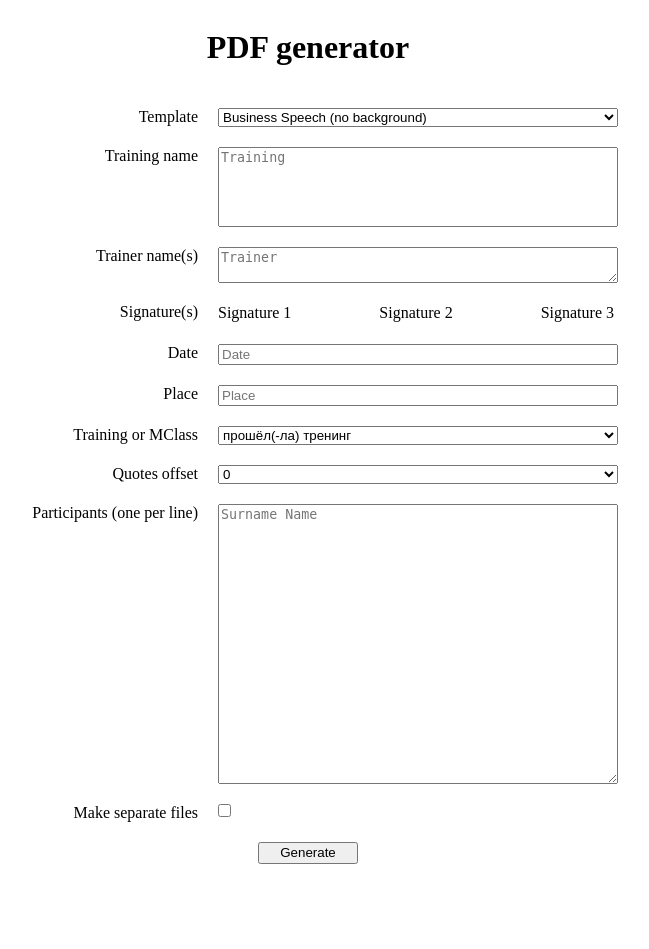
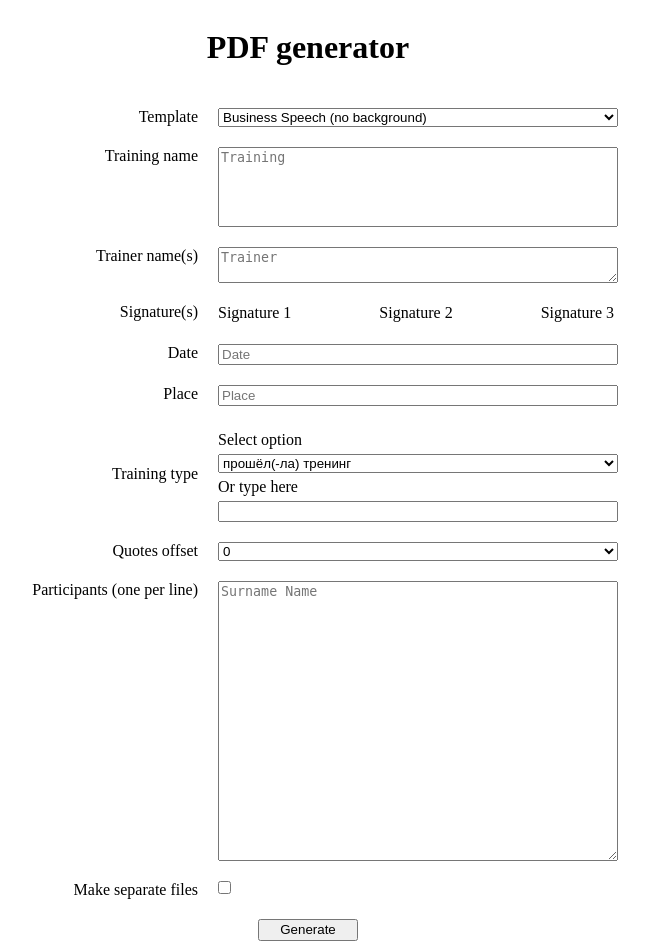
Before and after one commit to BusinessSpeech/pdf-generator, a Flask app: page / in a window 1280 px wide. Shown: the whole page, without its empty margins (10-659 px from the left). Before the commit the page ends 864 px from the top, so only its background shows below. Run offline with Flask 2, Linux system fonts and the light colour scheme; parts of the project's set-up code (start-up, migrations or seed data) failed here and were passed over.

Commit message:
Support custom training type text

```diff
--- a/python/pdf_writer.py
+++ b/python/pdf_writer.py
@@ -21,13 +21,13 @@ pdfmetrics.registerFont(TTFont('EuclidFlex-Regular', './fonts/EuclidFlex-Regular
 
 
 def create_multipage_pdf(filename, template, participants_list, trainer_names, trainer_signatures, training_name, date,
-                         place, quotes_offset, training_type):
+                         place, quotes_offset, training_type_text):
     pdf_config = config[template] if template in config else config['default']
     mid_width = A4[0] / 2
     c = Canvas(filename, pagesize=A4, bottomup=1)
     for participant in participants_list:
         create_page(c, pdf_config, template, mid_width, participant, training_name, trainer_names, trainer_signatures,
-                    date, place, quotes_offset, training_type)
+                    date, place, quotes_offset, training_type_text)
         c.showPage()
 
     c.save()
@@ -75,9 +75,9 @@ def draw_logo(c, pdf_config, mid_width):
 
 
 def create_page(c, pdf_config, template, mid_width, trainee_name, training_name, trainer_names, trainer_signatures,
-                date, place, quotes_offset, training_type):
+                date, place, quotes_offset, training_type_text):
     draw_background(c, template, mid_width, pdf_config, quotes_offset)
-    print_supplementary_text(c, pdf_config, mid_width, training_type)
+    print_supplementary_text(c, pdf_config, mid_width, training_type_text)
     print_trainee_name(c, pdf_config, mid_width, trainee_name)
     print_training_title(c, pdf_config, mid_width, training_name)
     print_date_and_place(c, pdf_config, mid_width, date, place)
@@ -102,14 +102,13 @@ def draw_background(c, template, mid_width, pdf_config, quotes_offset):
         draw_quotes(c, pdf_config, quotes_offset)
 
 
-def print_supplementary_text(c, pdf_config, mid_width, training_type):
+def print_supplementary_text(c, pdf_config, mid_width, training_type_text):
     r = int(pdf_config['blue_color_r'])
     g = int(pdf_config['blue_color_g'])
     b = int(pdf_config['blue_color_b'])
     font_size = int(pdf_config['supplementary_font_size'])
     first_line_y = int(pdf_config['supplementary_first_line_y'])
     second_line_y = int(pdf_config['supplementary_second_line_y'])
-    training_type_text = 'прошёл(-ла) тренинг' if training_type == 'training' else 'прошёл(-ла) мастер-класс'
 
     set_font(c, pdf_config, font_size)
     c.setFillColorRGB(r / 256, g / 256, b / 256)
@@ -193,3 +192,9 @@ def print_trainer_names(c, pdf_config, trainer_names, trainer_signatures):
             c.drawImage(reader, x=signature_line_x + sign_dx, y=second_line_y - sign_dy,
                         width=sign_width, height=sign_height, mask=[100, 255, 100, 255, 100, 255])
         second_line_y -= line_height
+
+
+def resolve_training_type_text(training_type, training_type_string):
+    if training_type_string is not None and training_type_string != '':
+        return training_type_string
+    return 'прошёл(-ла) тренинг' if training_type == 'training' else 'прошёл(-ла) мастер-класс'
--- a/python/server.py
+++ b/python/server.py
@@ -2,7 +2,7 @@ import io
 import zipfile
 
 from flask import Flask, render_template, request, send_file
-from pdf_writer import create_multipage_pdf, create_single_pdf
+from pdf_writer import create_multipage_pdf, create_single_pdf, resolve_training_type_text
 
 app = Flask(__name__, template_folder='../templates/', static_url_path='/static', static_folder='../static')
 
@@ -28,12 +28,14 @@ def generate():
     training_place = request.form['training_place']
     quotes_offset = parse_int(request.form['quotes_offset'], 0)
     training_type = request.form['training_type']
+    training_type_string = request.form['training_type_string']
     participants = request.form['participants']
     signature_file_names = [f'sign{i}' for i in range(1, 4)]
     signatures = [
         io.BytesIO(request.files[name].read()) for name in signature_file_names if
         (name in request.files and request.files[name].filename != '')
     ]
+    effective_training_type_text = resolve_training_type_text(training_type, training_type_string)
     participants_list = [p.strip() for p in participants.split('\n')]
     separate_files = 'separate_files' in request.form
     print('Generating PDF for `{}`, {} participant(s)'
@@ -48,7 +50,7 @@ def generate():
             for participant in participants_list:
                 buf = io.BytesIO()
                 create_single_pdf(buf, template, participant, trainer_names, signatures, training_name,
-                                  training_date, training_place, quotes_offset, training_type)
+                                  training_date, training_place, quotes_offset, effective_training_type_text)
                 buf.seek(0)
                 participant_underscored = participant.replace(' ', '_')
                 zf.writestr(f'{participant_underscored}.pdf', buf.read())
@@ -57,7 +59,7 @@ def generate():
         application_type = 'application/pdf'
         file_extension = 'pdf'
         create_multipage_pdf(buffer, template, participants_list, trainer_names, signatures, training_name,
-                             training_date, training_place, quotes_offset, training_type)
+                             training_date, training_place, quotes_offset, effective_training_type_text)
 
     formatted_date = training_date.replace(' ', '_')
     buffer.seek(0)
--- a/static/index.css
+++ b/static/index.css
@@ -36,6 +36,15 @@
     justify-self: end;
     grid-column-start: 1;
     grid-column-end: 1;
+}
+
+.header-centered {
+    justify-self: end;
+    grid-column-start: 1;
+    grid-column-end: 1;
+    display: flex;
+    justify-content: center;
+    flex-direction: column;
 }
 
 .input {
@@ -77,3 +86,7 @@
     align-self: baseline;
     margin: 0;
 }
+
+.training-type-option {
+    margin: 5px 0;
+}
--- a/templates/main.html
+++ b/templates/main.html
@@ -44,11 +44,21 @@
                 <div class="header"> Place </div>
                 <input type="text" class="input" name="training_place" required="required" placeholder="Place"/>
 
-                <div class="header"> Training or MClass </div>
-                <select class="input" name="training_type">
-                    <option value="training" selected="selected">прошёл(-ла) тренинг</option>
-                    <option value="masterclass">прошёл(-ла) мастер-класс</option>
-                </select>
+                <div class="header-centered"> Training type </div>
+                <div class="input">
+                    <div>
+                        <div class="training-type-option">Select option</div>
+                        <select class="input" name="training_type">
+                            <option value="training" selected="selected">прошёл(-ла) тренинг</option>
+                            <option value="masterclass">прошёл(-ла) мастер-класс</option>
+                        </select>
+                    </div>
+                    <div>
+                        <div class="training-type-option">Or type here</div>
+                        <input class="input" name="training_type_string"/>
+                    </div>
+                </div>
+
 
                 <div class="header"> Quotes offset </div>
                 <select class="input" name="quotes_offset">
```
